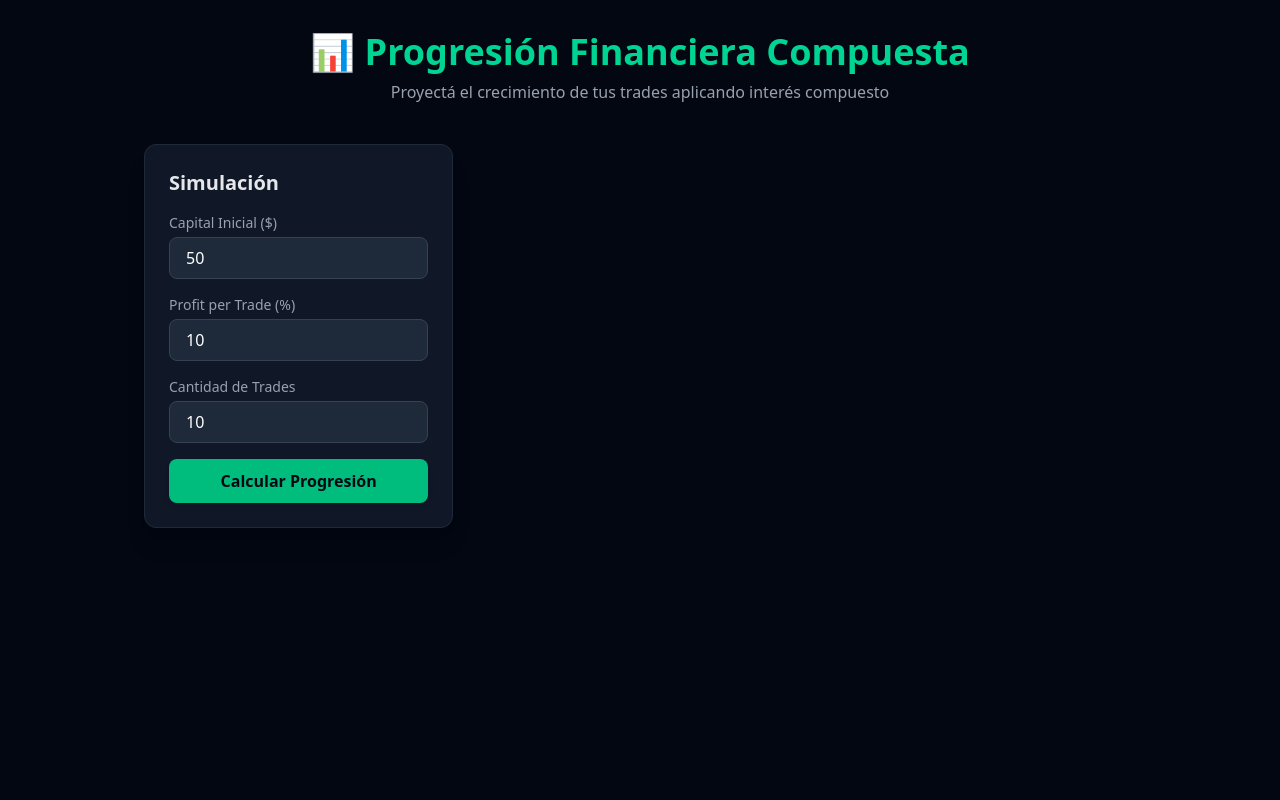
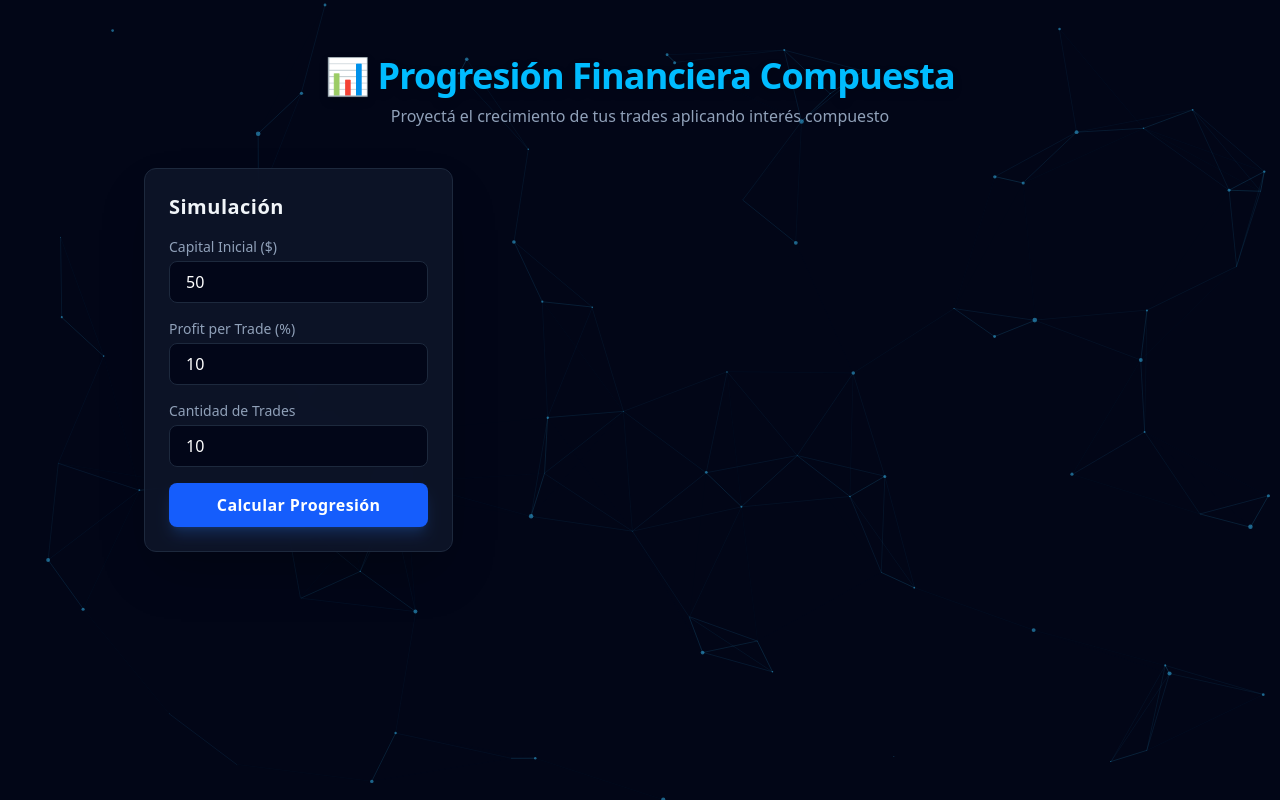
Before and after one commit to zenkeypro/PFCcalc, a FastAPI app: page / in a window 1280 px wide. Run offline with FastAPI, Linux system fonts and the light colour scheme.

Commit message:
Estilo Diatype y gama de azules

```diff
--- a/templates/index.html
+++ b/templates/index.html
@@ -1,3 +1,4 @@
+HTML
 <!DOCTYPE html>
 <html lang="es">
 <head>
@@ -6,33 +7,82 @@
     <title>Calculadora de Progresión Financiera</title>
     <script src="https://cdn.jsdelivr.net/npm/@tailwindcss/browser@4"></script>
     <script src="https://cdn.jsdelivr.net/npm/chart.js"></script>
+    <script src="https://cdn.jsdelivr.net/npm/particles.js@2.0.0/particles.min.js"></script>
+
+    <style>
+        /* Importamos la tipografía Diatype (usamos una alternativa premium de Google Fonts muy similar para que renderice perfecto) */
+        @import url('https://fonts.googleapis.com/css2?family=Plus+Jakarta+Sans:wght@400;500;600;700&display=swap');
+
+        body {
+            /* Aplicamos la tipografía que pediste con la caída del sistema */
+            font-family: "Diatype", "Plus Jakarta Sans", var(--font-family-sans-serif), sans-serif;
+            background-color: #020617; /* Fondo azul oscuro profundo (Slate 950) */
+        }
+
+        /* Contenedor de partículas fijado al fondo */
+        #particles-js {
+            position: fixed;
+            width: 100%;
+            height: 100%;
+            top: 0;
+            left: 0;
+            z-index: 1;
+            background-color: #020617;
+        }
+
+        /* Contenido por encima de las partículas */
+        .contenido-interfaz {
+            position: relative;
+            z-index: 10;
+            pointer-events: none;
+        }
+
+        .interactivo {
+            pointer-events: auto;
+        }
+
+        /* Estilo personalizado para las barras de scroll internas */
+        ::-webkit-scrollbar {
+            width: 6px;
+            height: 6px;
+        }
+        ::-webkit-scrollbar-track {
+            background: rgba(15, 23, 42, 0.5);
+        }
+        ::-webkit-scrollbar-thumb {
+            background: #2563eb;
+            border-radius: 3px;
+        }
+    </style>
 </head>
-<body class="bg-gray-950 text-gray-100 min-h-screen font-sans">
+<body class="text-slate-200 min-h-screen antialiased">
 
-    <div class="container mx-auto px-4 py-8 max-w-5xl">
+    <div id="particles-js"></div>
+
+    <div class="contenido-interfaz container mx-auto px-4 py-8 max-w-5xl">
         <header class="text-center mb-10">
-            <h1 class="text-4xl font-bold text-emerald-400 mb-2">📊 Progresión Financiera Compuesta</h1>
-            <p class="text-gray-400">Proyectá el crecimiento de tus trades aplicando interés compuesto</p>
+            <h1 class="text-4xl font-bold text-sky-400 mb-2 drop-shadow-lg tracking-tight">📊 Progresión Financiera Compuesta</h1>
+            <p class="text-slate-400">Proyectá el crecimiento de tus trades aplicando interés compuesto</p>
         </header>
 
         <div class="grid grid-cols-1 lg:grid-cols-3 gap-8 items-start max-w-5xl mx-auto">
 
-            <div class="bg-gray-900 border border-gray-800 rounded-xl p-6 shadow-xl lg:col-span-1">
-                <h2 class="text-xl font-semibold mb-4 text-gray-200">Simulación</h2>
+            <div class="interactivo bg-slate-900/80 backdrop-blur-md border border-slate-800 rounded-xl p-6 shadow-2xl lg:col-span-1">
+                <h2 class="text-xl font-semibold mb-4 text-slate-100 tracking-wide">Simulación</h2>
                 <form id="form-calculadora" class="space-y-4">
                     <div>
-                        <label class="block text-sm font-medium text-gray-400 mb-1">Capital Inicial ($)</label>
-                        <input type="number" id="capital" value="50" class="w-full bg-gray-800 border border-gray-700 rounded-lg px-4 py-2 text-white focus:outline-none focus:border-emerald-500">
+                        <label class="block text-sm font-medium text-slate-400 mb-1">Capital Inicial ($)</label>
+                        <input type="number" id="capital" value="50" class="w-full bg-slate-950 border border-slate-800 rounded-lg px-4 py-2 text-white focus:outline-none focus:border-blue-500 transition">
                     </div>
                     <div>
-                        <label class="block text-sm font-medium text-gray-400 mb-1">Profit per Trade (%)</label>
-                        <input type="number" id="profit" value="10" step="0.1" class="w-full bg-gray-800 border border-gray-700 rounded-lg px-4 py-2 text-white focus:outline-none focus:border-emerald-500">
+                        <label class="block text-sm font-medium text-slate-400 mb-1">Profit per Trade (%)</label>
+                        <input type="number" id="profit" value="10" step="0.1" class="w-full bg-slate-950 border border-slate-800 rounded-lg px-4 py-2 text-white focus:outline-none focus:border-blue-500 transition">
                     </div>
                     <div>
-                        <label class="block text-sm font-medium text-gray-400 mb-1">Cantidad de Trades</label>
-                        <input type="number" id="trades" value="10" class="w-full bg-gray-800 border border-gray-700 rounded-lg px-4 py-2 text-white focus:outline-none focus:border-emerald-500">
+                        <label class="block text-sm font-medium text-slate-400 mb-1">Cantidad de Trades</label>
+                        <input type="number" id="trades" value="10" class="w-full bg-slate-950 border border-slate-800 rounded-lg px-4 py-2 text-white focus:outline-none focus:border-blue-500 transition">
                     </div>
-                    <button type="submit" class="w-full bg-emerald-500 hover:bg-emerald-600 text-gray-950 font-bold py-2.5 px-4 rounded-lg transition duration-200 shadow-md">
+                    <button type="submit" class="w-full bg-blue-600 hover:bg-blue-500 text-white font-semibold py-2.5 px-4 rounded-lg transition duration-200 shadow-lg shadow-blue-500/20 cursor-pointer tracking-wide">
                         Calcular Progresión
                     </button>
                 </form>
@@ -40,26 +90,26 @@
 
             <div id="contenedor-resultados" class="hidden lg:col-span-2 space-y-8">
 
-                <div class="bg-gray-900 border border-gray-800 rounded-xl p-6 shadow-xl">
-                    <h2 class="text-xl font-semibold mb-4 text-emerald-400">📈 Curva de Crecimiento</h2>
+                <div class="interactivo bg-slate-900/80 backdrop-blur-md border border-slate-800 rounded-xl p-6 shadow-2xl">
+                    <h2 class="text-xl font-semibold mb-4 text-sky-400 tracking-wide">📈 Curva de Crecimiento</h2>
                     <div class="w-full h-64">
                         <canvas id="graficoProgresion"></canvas>
                     </div>
                 </div>
 
-                <div class="bg-gray-900 border border-gray-800 rounded-xl p-6 shadow-xl overflow-hidden">
-                    <h2 class="text-xl font-semibold mb-4 text-emerald-400">📋 Historial de Progresión</h2>
+                <div class="interactivo bg-slate-900/80 backdrop-blur-md border border-slate-800 rounded-xl p-6 shadow-2xl overflow-hidden">
+                    <h2 class="text-xl font-semibold mb-4 text-sky-400 tracking-wide">📋 Historial de Progresión</h2>
                     <div class="overflow-x-auto max-h-60 overflow-y-auto">
                         <table class="w-full text-left border-collapse">
                             <thead>
-                                <tr class="border-b border-gray-800 text-gray-400 text-sm sticky top-0 bg-gray-900">
+                                <tr class="border-b border-slate-800 text-slate-400 text-sm sticky top-0 bg-slate-900">
                                     <th class="py-3 px-4">Trade #</th>
                                     <th class="py-3 px-4">B. Inicial</th>
                                     <th class="py-3 px-4">Profit ($)</th>
                                     <th class="py-3 px-4">B. Final</th>
                                 </tr>
                             </thead>
-                            <tbody id="cuerpo-tabla" class="divide-y divide-gray-800/50 text-sm">
+                            <tbody id="cuerpo-tabla" class="divide-y divide-slate-800/50 text-sm">
                                 </tbody>
                         </table>
                     </div>
@@ -70,7 +120,34 @@
     </div>
 
     <script>
-        let miGrafico = null; // Variable para controlar el gráfico y que no se duplique
+        // 1. INICIALIZAR EL FONDO DE PARTÍCULAS EN AZUL CIELO CLARO
+        particlesJS("particles-js", {
+            "particles": {
+                "number": { "value": 70, "density": { "enable": true, "value_area": 800 } },
+                "color": { "value": "#38bdf8" }, /* Sky 400 (Azul cielo claro y brillante) */
+                "shape": { "type": "circle" },
+                "opacity": { "value": 0.5, "random": false }, /* Un toque más de opacidad para que se luzca */
+                "size": { "value": 2.5, "random": true },
+                "line_linked": { "enable": true, "distance": 150, "color": "#38bdf8", "opacity": 0.2, "width": 1 },
+                "move": { "enable": true, "speed": 1.8, "direction": "none", "random": false, "straight": false, "out_mode": "out", "bounce": false }
+            },
+            "interactivity": {
+                "detect_on": "canvas",
+                "events": {
+                    "onhover": { "enable": true, "mode": "grab" },
+                    "onclick": { "enable": true, "mode": "push" },
+                    "resize": true
+                },
+                "modes": {
+                    "grab": { "distance": 140, "line_linked": { "opacity": 0.5 } },
+                    "push": { "particles_nb": 3 }
+                }
+            },
+            "retina_detect": true
+        });
+
+        // 2. LÓGICA DE LA CALCULADORA
+        let miGrafico = null;
 
         document.getElementById('form-calculadora').addEventListener('submit', async (e) => {
             e.preventDefault();
@@ -95,34 +172,28 @@
                 const cuerpoTabla = document.getElementById('cuerpo-tabla');
                 cuerpoTabla.innerHTML = '';
 
-                // Listas auxiliares para darle los datos al gráfico
                 const etiquetasTrades = [];
                 const datosBalances = [];
 
                 resultado.data.forEach(fila => {
-                    // 1. Llenamos la tabla
                     const tr = document.createElement('tr');
-                    tr.className = 'hover:bg-gray-800/30 transition';
+                    tr.className = 'hover:bg-slate-800/40 transition';
+                    // Renderizado de las celdas con degradados de azul para las ganancias
                     tr.innerHTML = `
-                        <td class="py-3 px-4 font-medium text-gray-400">${fila.trade}</td>
-                        <td class="py-3 px-4">$ ${fila.balance_inicial.toLocaleString('es-AR')}</td>
-                        <td class="py-3 px-4 text-emerald-400">+$ ${fila.profit.toLocaleString('es-AR')}</td>
-                        <td class="py-3 px-4 text-white font-semibold">$ ${fila.balance_final.toLocaleString('es-AR')}</td>
+                        <td class="py-3 px-4 font-medium text-slate-400">${fila.trade}</td>
+                        <td class="py-3 px-4 text-slate-300">$ ${fila.balance_inicial.toLocaleString('es-AR')}</td>
+                        <td class="py-3 px-4 text-sky-400 font-medium">+$ ${fila.profit.toLocaleString('es-AR')}</td>
+                        <td class="py-3 px-4 text-blue-300 font-semibold">$ ${fila.balance_final.toLocaleString('es-AR')}</td>
                     `;
                     cuerpoTabla.appendChild(tr);
 
-                    // 2. Guardamos datos para el gráfico
-                    etiquetasTrades.push(`Trade ${fila.trade}`);
+                    etiquetasTrades.push(`T ${fila.trade}`);
                     datosBalances.push(fila.balance_final);
                 });
 
-                // Mostrar el contenedor derecho
                 document.getElementById('contenedor-resultados').classList.remove('hidden');
 
-                // 3. RENDERIZAR O ACTUALIZAR EL GRÁFICO
                 const ctx = document.getElementById('graficoProgresion').getContext('2d');
-
-                // Si el gráfico ya existía de un cálculo anterior, lo destruimos para dibujar el nuevo
                 if (miGrafico) { miGrafico.destroy(); }
 
                 miGrafico = new Chart(ctx, {
@@ -130,25 +201,24 @@
                     data: {
                         labels: etiquetasTrades,
                         datasets: [{
-                            label: 'Balance de la Cuenta ($)',
+                            label: 'Balance ($)',
                             data: datosBalances,
-                            borderColor: '#34d399', // Verde esmeralda
-                            backgroundColor: 'rgba(52, 211, 153, 0.1)', // Sombreado abajo de la línea
-                            borderWidth: 2,
-                            tension: 0.3, // Curvatura de la línea
-                            pointRadius: trades > 30 ? 0 : 3 // Esconde los puntitos si son demasiados trades
+                            borderColor: '#0284c7', // Azul Sky 600 para la línea del gráfico
+                            backgroundColor: 'rgba(56, 189, 248, 0.08)', // Relleno azul traslúcido abajo de la curva
+                            borderWidth: 2.5,
+                            tension: 0.25,
+                            pointRadius: trades > 30 ? 0 : 2.5,
+                            pointBackgroundColor: '#38bdf8'
                         }]
                     },
                     options: {
                         responsive: true,
                         maintainAspectRatio: false,
                         scales: {
-                            x: { grid: { color: 'rgba(75, 85, 99, 0.1)' }, ticks: { color: '#9ca3af' } },
-                            y: { grid: { color: 'rgba(75, 85, 99, 0.1)' }, ticks: { color: '#9ca3af' } }
+                            x: { grid: { color: 'rgba(148, 163, 184, 0.05)' }, ticks: { color: '#94a3b8' } },
+                            y: { grid: { color: 'rgba(148, 163, 184, 0.05)' }, ticks: { color: '#94a3b8' } }
                         },
-                        plugins: {
-                            legend: { display: false } // Esconde etiquetas repetitivas
-                        }
+                        plugins: { legend: { display: false } }
                     }
                 });
             }
```
